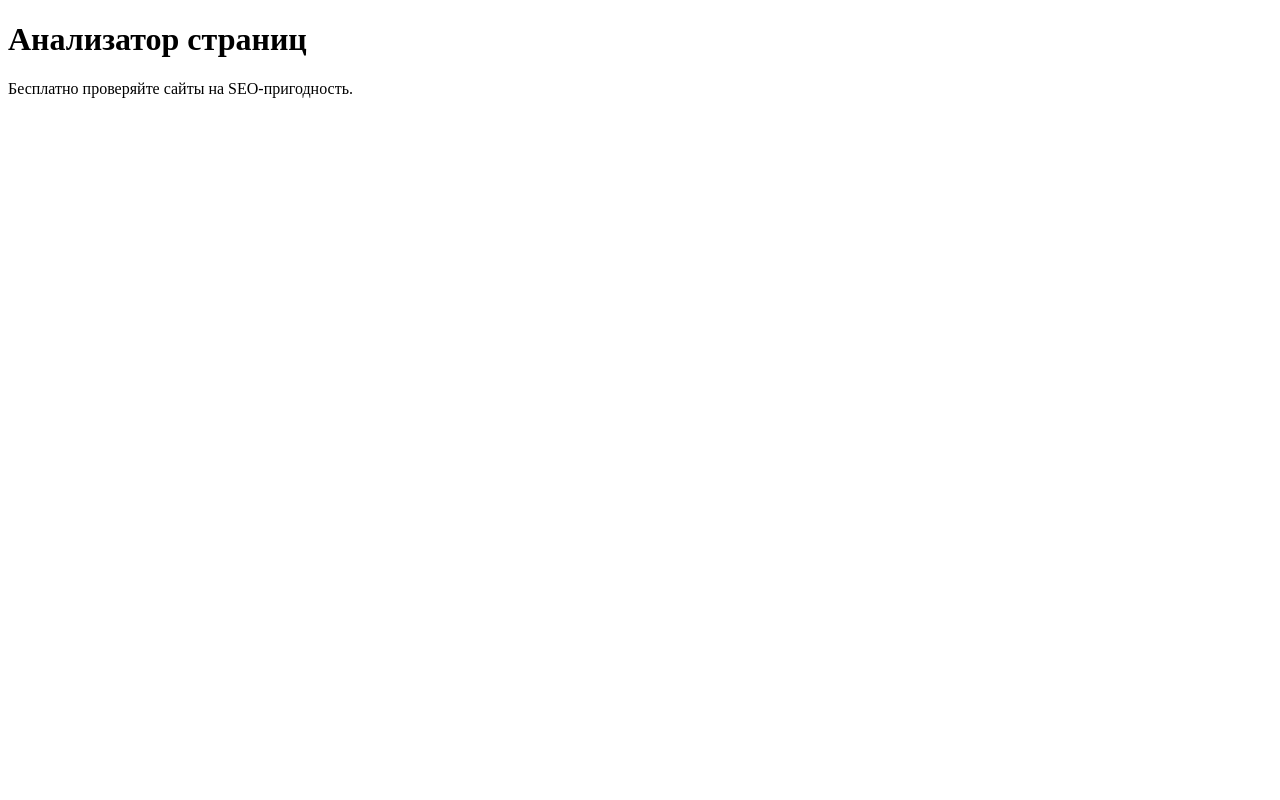
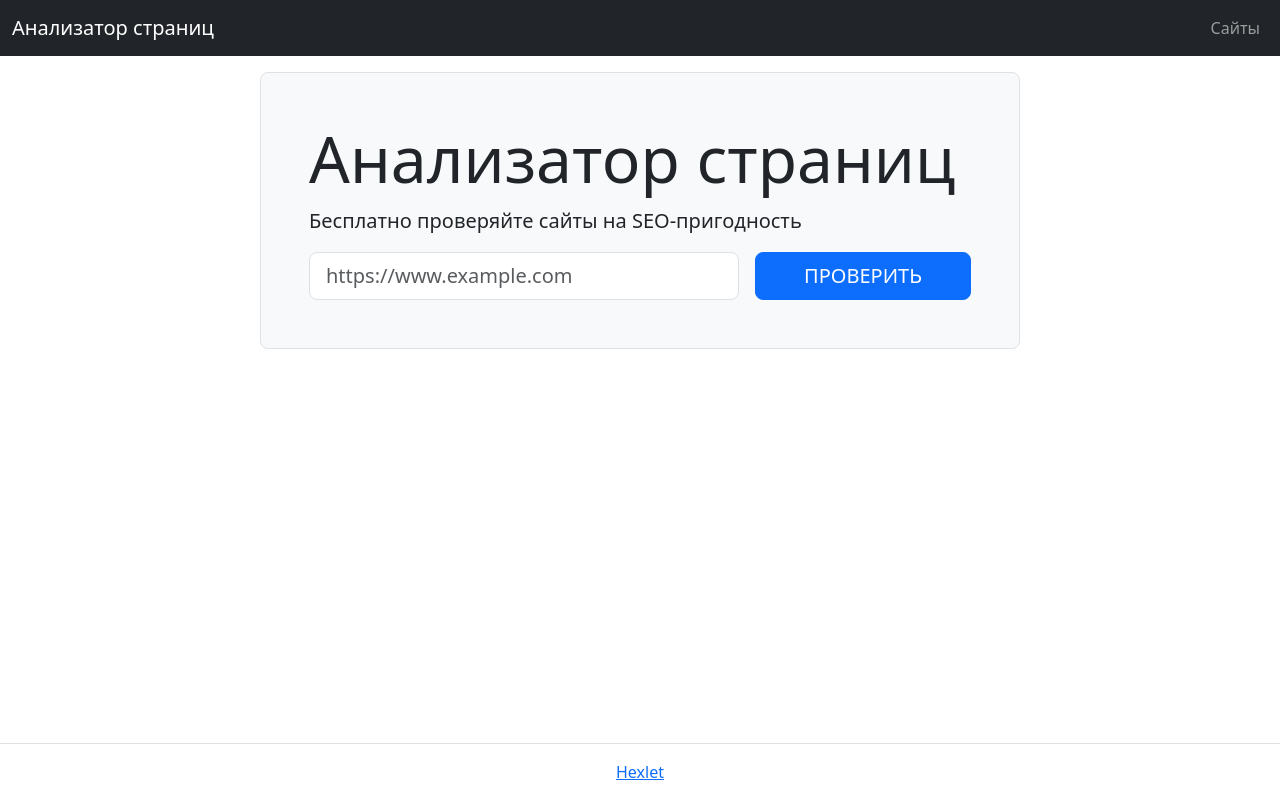
Before and after one commit to hypnozer/python-project-83, a Flask app: page / in a window 1280 px wide. Run offline with Flask 3, Linux system fonts and the light colour scheme.

Commit message:
Add Bootstrap page template

```diff
--- /dev/null
+++ b/page_analyzer/templates/base.html
@@ -0,0 +1,40 @@
+<!doctype html>
+<html lang="ru">
+  <head>
+    <meta charset="utf-8">
+    <meta name="viewport" content="width=device-width, initial-scale=1">
+    <title>{% block title %}Анализатор страниц{% endblock %}</title>
+    <link
+      href="https://cdn.jsdelivr.net/npm/bootstrap@5.3.8/dist/css/bootstrap.min.css"
+      rel="stylesheet"
+      integrity="sha384-sRIl4kxILFvY47J16cr9ZwB07vP4J8+LH7qKQnuqkuIAvNWLzeN8tE5YBujZqJLB"
+      crossorigin="anonymous"
+    >
+  </head>
+  <body class="d-flex flex-column min-vh-100">
+    <header>
+      <nav class="navbar navbar-expand-md navbar-dark bg-dark">
+        <div class="container-fluid">
+          <a class="navbar-brand" href="{{ url_for('index') }}">
+            Анализатор страниц
+          </a>
+          <div class="navbar-nav">
+            <a class="nav-link" href="/urls">Сайты</a>
+          </div>
+        </div>
+      </nav>
+    </header>
+
+    <main class="flex-grow-1">
+      {% block content %}{% endblock %}
+    </main>
+
+    <footer class="border-top py-3">
+      <div class="container-fluid text-center">
+        <a href="https://ru.hexlet.io/" target="_blank" rel="noopener noreferrer">
+          Hexlet
+        </a>
+      </div>
+    </footer>
+  </body>
+</html>
--- a/page_analyzer/templates/index.html
+++ b/page_analyzer/templates/index.html
@@ -1,14 +1,30 @@
-<!doctype html>
-<html lang="ru">
-  <head>
-    <meta charset="utf-8">
-    <meta name="viewport" content="width=device-width, initial-scale=1">
-    <title>Анализатор страниц</title>
-  </head>
-  <body>
-    <main>
-      <h1>Анализатор страниц</h1>
-      <p>Бесплатно проверяйте сайты на SEO-пригодность.</p>
-    </main>
-  </body>
-</html>
+{% extends "base.html" %}
+
+{% block content %}
+  <section class="container-lg mt-3">
+    <div class="row">
+      <div class="col-12 col-md-10 col-lg-8 mx-auto border rounded-3 bg-light p-5">
+        <h1 class="display-3">Анализатор страниц</h1>
+        <p class="lead">Бесплатно проверяйте сайты на SEO-пригодность</p>
+        <form action="/urls" method="post" class="row g-3">
+          <div class="col-12 col-md">
+            <label for="url" class="visually-hidden">Адрес сайта</label>
+            <input
+              type="text"
+              id="url"
+              name="url"
+              class="form-control form-control-lg"
+              placeholder="https://www.example.com"
+              required
+            >
+          </div>
+          <div class="col-12 col-md-auto">
+            <button type="submit" class="btn btn-primary btn-lg px-5 w-100 text-uppercase">
+              Проверить
+            </button>
+          </div>
+        </form>
+      </div>
+    </div>
+  </section>
+{% endblock %}
```
Also changed, not shown: tests/test_app.py (+6 -0 lines).
